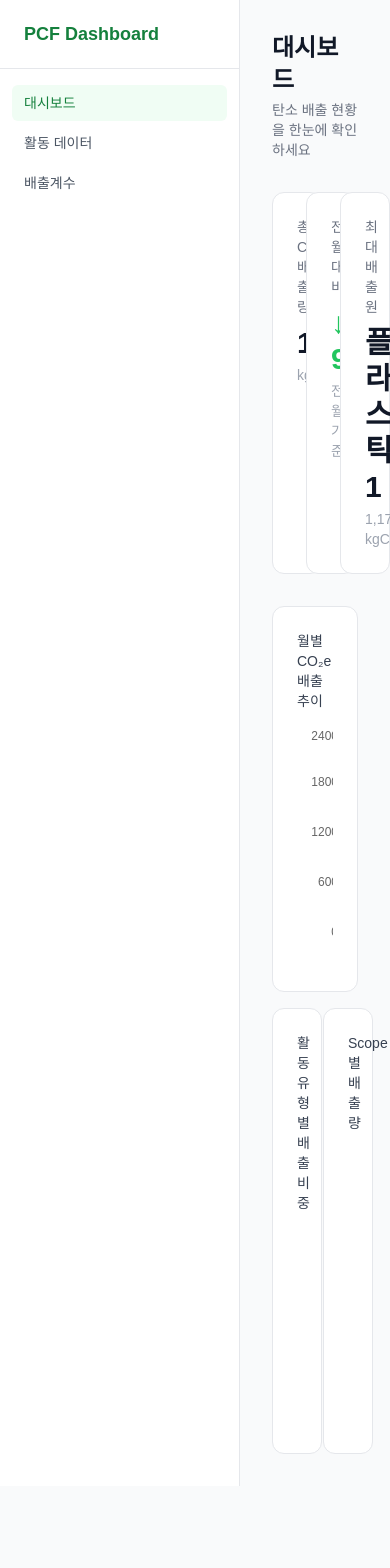
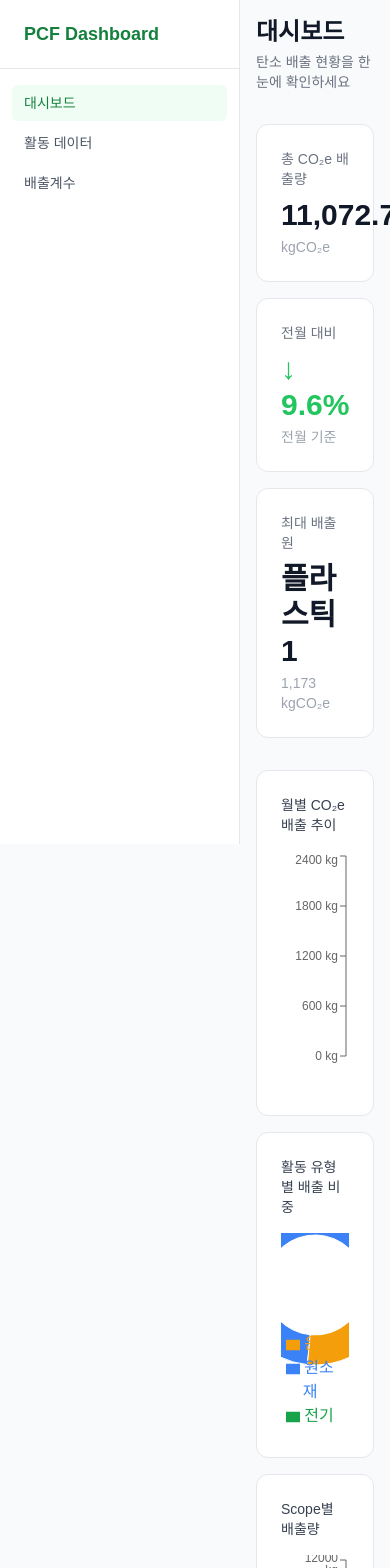
Before and after one commit to msms804/PCF-dashboard, a Next.js app: page / in a window 390 px wide. Shown: the top 1568 px of the page. Before the commit the page ends 1486 px from the top, so only its background shows below. Built offline with nearby package versions, Linux system fonts and the light colour scheme.

Commit message:
feat: 반응형 레이아웃 및 사이드바 고정

```diff
--- a/app/layout.tsx
+++ b/app/layout.tsx
@@ -29,7 +29,7 @@ export default function RootLayout({
       <body className={`${geistSans.variable} ${geistMono.variable} antialiased bg-gray-50`}>
         <div className="flex min-h-screen">
           <Sidebar />
-          <main className="flex-1 p-8">{children}</main>
+          <main className="flex-1 p-4 md:p-8">{children}</main>
         </div>
       </body>
     </html>
--- a/app/page.tsx
+++ b/app/page.tsx
@@ -22,7 +22,7 @@ export default async function DashboardPage() {
         <p className="text-sm text-gray-500 mt-1">탄소 배출 현황을 한눈에 확인하세요</p>
       </div>
 
-      <div className="grid grid-cols-3 gap-4">
+      <div className="grid grid-cols-1 md:grid-cols-3 gap-4">
         <KpiCard
           label="총 CO₂e 배출량"
           value={kpi.totalCo2e.toLocaleString()}
@@ -41,8 +41,8 @@ export default async function DashboardPage() {
         />
       </div>
 
-      <div className="grid grid-cols-2 gap-4">
-        <div className="col-span-2 bg-white rounded-xl border border-gray-200 p-6">
+      <div className="grid grid-cols-1 md:grid-cols-2 gap-4">
+        <div className="md:col-span-2 bg-white rounded-xl border border-gray-200 p-6">
           <p className="text-sm font-medium text-gray-700 mb-4">월별 CO₂e 배출 추이</p>
           <TrendChart data={chartData.trend} />
         </div>
--- a/components/ActivityForm.tsx
+++ b/components/ActivityForm.tsx
@@ -110,7 +110,7 @@ export default function ActivityForm() {
       <form onSubmit={handleSubmit} className="bg-white rounded-xl border border-gray-200 p-6">
         <h2 className="text-sm font-medium text-gray-700 mb-4">새 활동 데이터 추가</h2>
 
-        <div className="grid grid-cols-2 gap-4">
+        <div className="grid grid-cols-1 md:grid-cols-2 gap-4">
           <div className="flex flex-col gap-1">
             <label className="text-xs text-gray-500">일자</label>
             <input
--- a/components/Sidebar.tsx
+++ b/components/Sidebar.tsx
@@ -13,7 +13,7 @@ export default function Sidebar() {
   const pathname = usePathname();
 
   return (
-    <aside className="w-60 min-h-screen bg-white border-r border-gray-200 flex flex-col">
+    <aside className="w-60 sticky top-0 h-screen bg-white border-r border-gray-200 flex flex-col">
       <div className="px-6 py-5 border-b border-gray-200">
         <span className="text-lg font-semibold text-green-700">PCF Dashboard</span>
       </div>
```
